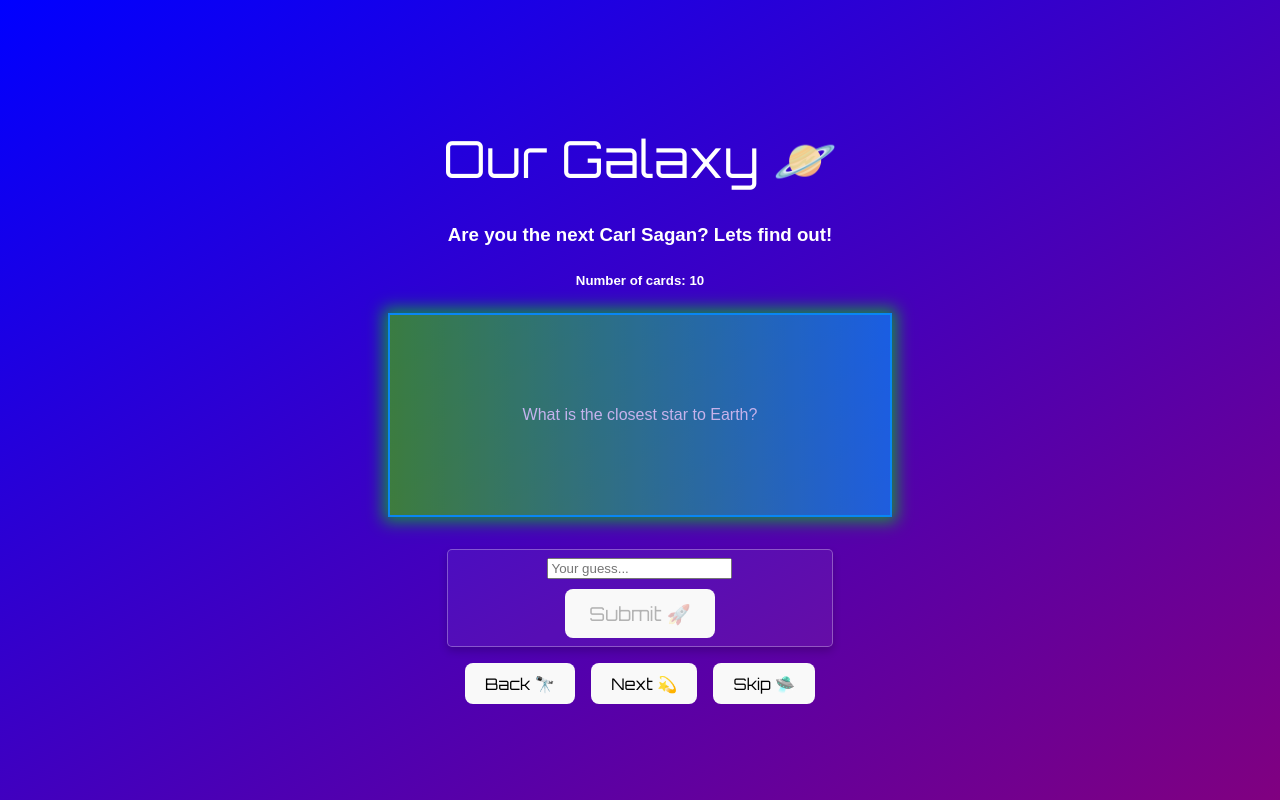
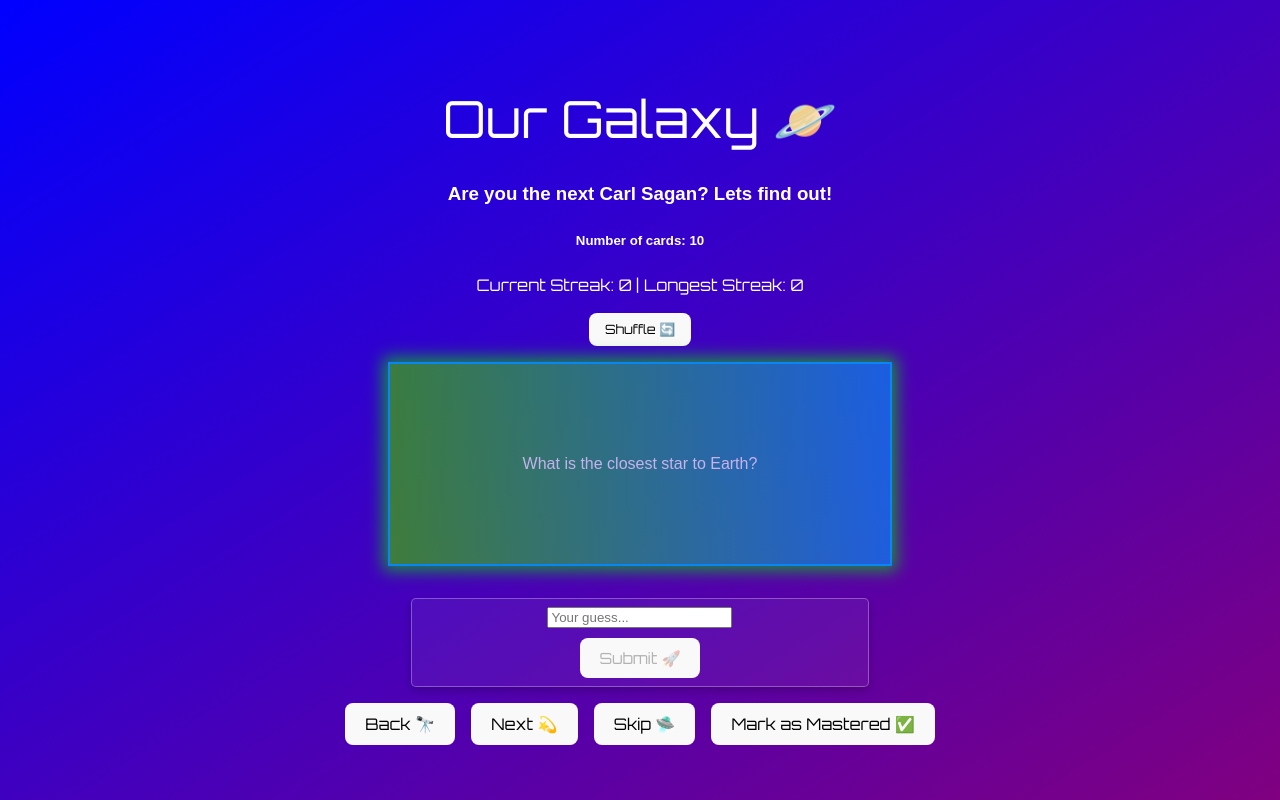
Before and after one commit to camcast04/react-flashcard-app, a React (Vite) app: page / in a window 1280 px wide. Built offline with nearby package versions, Linux system fonts and the light colour scheme; grey boxes are pictures that could not be loaded.

Commit message:
adding more features

```diff
--- a/src/App.css
+++ b/src/App.css
@@ -149,6 +149,10 @@
   margin: 0 0.5rem;
 }
 
+.small-font {
+  font-size: 0.8em; /* Adjust this value to your liking */
+}
+
 /* ====================
    ANIMATIONS
 ===================== */
--- a/src/App.jsx
+++ b/src/App.jsx
@@ -35,13 +35,19 @@
   };
 
   const checkAnswer = () => {
-    if (
-      userGuess.toLowerCase() ===
-      flashcards[currentCardIndex].answer.toLowerCase()
-    ) {
-      setFeedback('Correct! ✅');
+    const isCorrect =
+      userGuess.trim().toLowerCase() ===
+      cards[currentCardIndex].answer.trim().toLowerCase();
+
+    if (isCorrect) {
+      setFeedback('Correct! 🎉');
+      setCurrentStreak((prevStreak) => prevStreak + 1);
+      if (currentStreak + 1 > longestStreak) {
+        setLongestStreak(currentStreak + 1);
+      }
     } else {
       setFeedback('Incorrect! ⛔️');
+      setCurrentStreak(0);
     }
     setShowAnswer(true);
   };
@@ -87,11 +93,28 @@
   const currentDifficulty =
     flashcards[currentCardIndex].difficulty.toLowerCase();
 
+  const markAsMastered = () => {
+    setCards(cards.filter((card, index) => index !== currentCardIndex));
+    if (currentCardIndex >= cards.length - 1) {
+      setCurrentCardIndex(0);
+    }
+  };
+
   return (
     <>
       <h1>Our Galaxy 🪐 </h1>
       <h3>Are you the next Carl Sagan? Lets find out!</h3>
       <h5>Number of cards: {flashcards.length}</h5>
+      <p>
+        Current Streak: {currentStreak} | Longest Streak: {longestStreak}
+      </p>
+
+      <button
+        className="small-font"
+        onClick={() => setCards(shuffle([...cards]))}
+      >
+        Shuffle 🔄
+      </button>
       <div className={`card-container ${currentDifficulty}`}>
         <div
           className={`card ${showAnswer ? 'flipped' : ''}`}
@@ -121,7 +144,11 @@
           onChange={(e) => setUserGuess(e.target.value)}
           placeholder="Your guess..."
         />
-        <button onClick={checkAnswer} disabled={!userGuess}>
+        <button
+          className="small-font"
+          onClick={checkAnswer}
+          disabled={!userGuess}
+        >
           Submit 🚀
         </button>
       </div>
@@ -129,6 +156,7 @@
       <button onClick={prevCard}>Back 🔭</button>
       <button onClick={nextCard}>Next 💫</button>
       <button onClick={nextCard}>Skip 🛸</button>
+      <button onClick={markAsMastered}>Mark as Mastered ✅</button>
     </>
   );
 }
```
